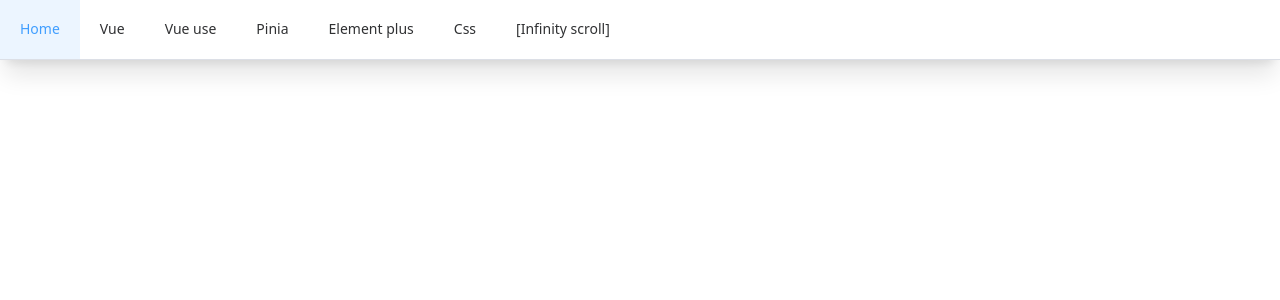
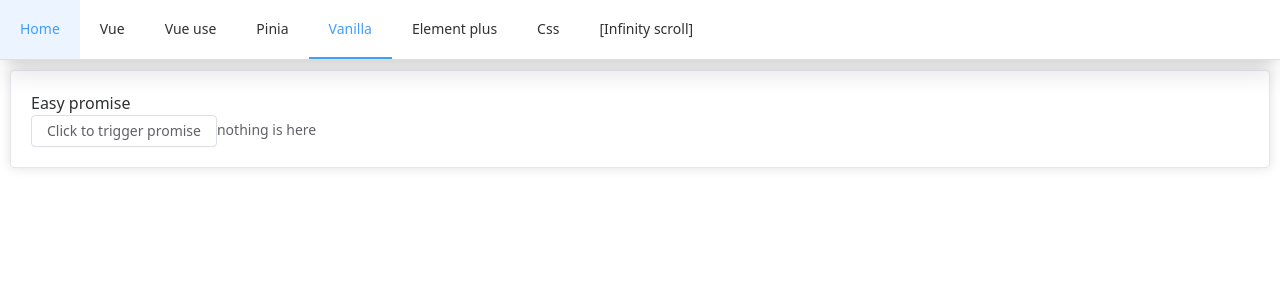
Before and after one commit to Nesb01t/vue-feature-components, a Vue app in the folder app/: page /vanilla in a window 1280 px wide. Shown: the top 300 px of the page. Built offline with nearby package versions, Linux system fonts and the light colour scheme.

Commit message:
UPDATE promise

```diff
--- /dev/null
+++ b/app/src/components/modules/vanilla/easy-promise.vue
@@ -0,0 +1,33 @@
+<script lang="ts" setup>
+import Island from "@/components/common/island.vue";
+import { ref } from "vue"; // promise core
+
+// promise core
+type Status = "PENDING" | "FULFILLED" | "REJECTED";
+
+class easyPromise<T> {
+  private status: Status = "PENDING"; // 初始状态为 pending
+  private value: T | undefined = undefined; // 值
+  constructor(fn: (resolve: () => void) => void) {
+    fn();
+  }
+}
+
+// promise usage
+const item = ref("nothing is here");
+const handleClick = () => {
+  new easyPromise((resolve) => {
+    item.value = "hello world";
+    resolve();
+  });
+};
+</script>
+
+<template>
+  <island title="Easy promise">
+    <el-button @click="handleClick">Click to trigger promise</el-button>
+    <el-text>{{ item }}</el-text>
+  </island>
+</template>
+
+<style scoped></style>
--- a/app/src/router/index.ts
+++ b/app/src/router/index.ts
@@ -22,6 +22,11 @@ export const routes: RouteRecordRaw[] = [
     component: () => import("../views/modules/pinia.vue"),
   },
   {
+    path: "/vanilla",
+    name: "Vanilla",
+    component: () => import("../views/modules/vanilla.vue"),
+  },
+  {
     path: "/element",
     name: "Element plus",
     component: () => import("../views/modules/element-plus.vue"),
--- /dev/null
+++ b/app/src/views/modules/vanilla.vue
@@ -0,0 +1,9 @@
+<script lang="ts" setup>
+import EasyPromise from "@/components/modules/vanilla/easy-promise.vue";
+</script>
+
+<template>
+  <easy-promise></easy-promise>
+</template>
+
+<style scoped></style>
```
